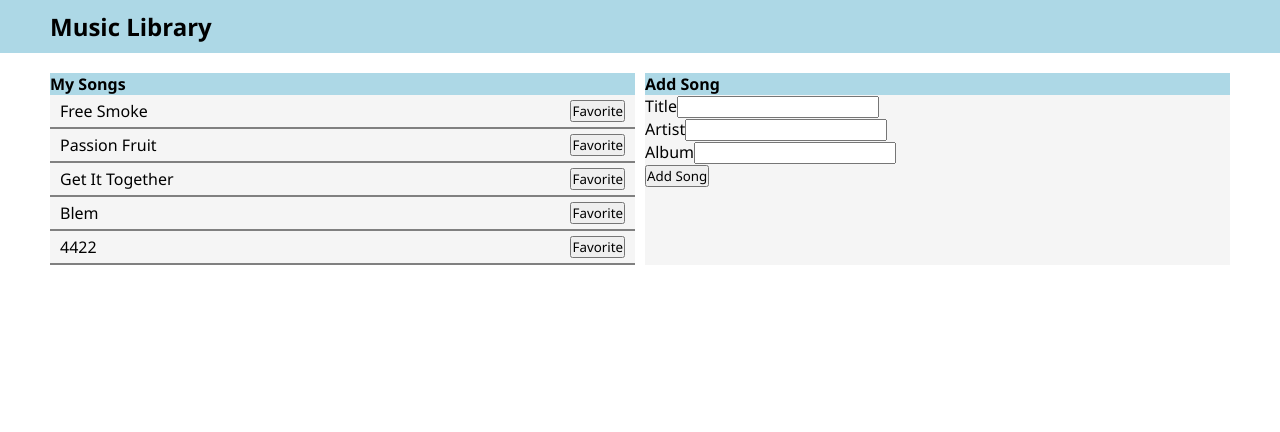
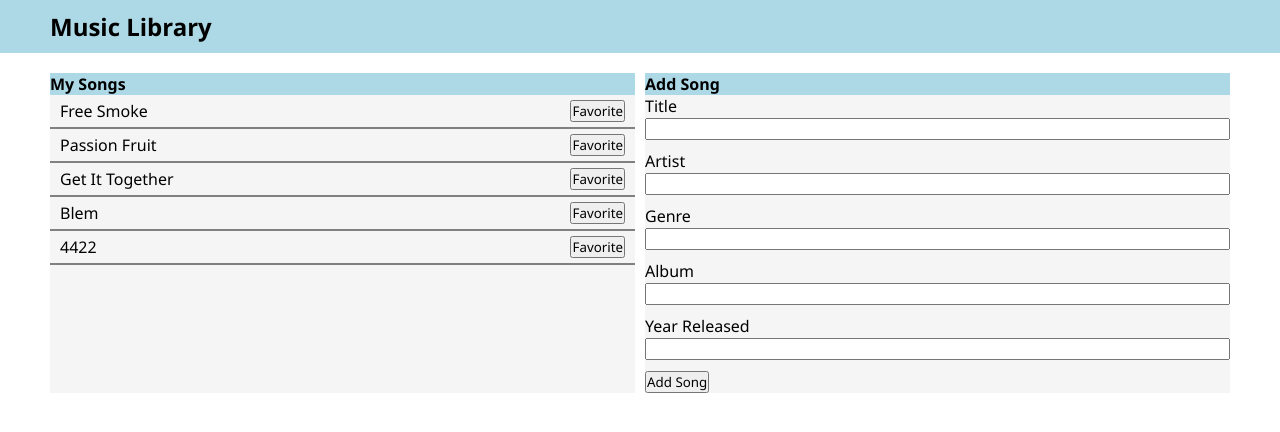
Before and after one commit to djackson5995/music-library-frontend, a React (Create React App) app: page / in a window 1280 px wide. Shown: the top 432 px of the page. Built offline with nearby package versions, Linux system fonts and the light colour scheme.

Commit message:
added more styling and used flexbox

```diff
--- a/src/components/NewSongAdded/NewSongAdded.jsx
+++ b/src/components/NewSongAdded/NewSongAdded.jsx
@@ -1,9 +1,12 @@
 import React, { useState } from "react";
+import TextField from "../TextField/TextField";
 
 const NewSong = ({ onNewSong }) => {
   const [title, setTitle] = useState("");
   const [artist, setArtist] = useState("");
   const [album, setAlbum] = useState("");
+  const [genre, setGenre] = useState("");
+  const [yearReleased, setYear] = useState("");
 
   const handleSubmit = (e) => {
     e.preventDefault();
@@ -18,18 +21,15 @@
   return (
     <form onSubmit={handleSubmit} className="flex-item">
       <h4>Add Song</h4>
-      <div>
-        <label>Title</label>
-        <input value={title} onChange={(e) => setTitle(e.target.value)} />
-      </div>
-      <div>
-        <label>Artist</label>
-        <input value={artist} onChange={(e) => setArtist(e.target.value)} />
-      </div>
-      <div>
-        <label>Album</label>
-        <input value={album} onChange={(e) => setAlbum(e.target.value)} />
-      </div>
+      <TextField lable="Title" value={title} onChange={setTitle} />
+      <TextField lable="Artist" value={artist} onChange={setArtist} />
+      <TextField lable="Genre" value={album} onChange={setAlbum} />
+      <TextField lable="Album" value={genre} onChange={setGenre} />
+      <TextField
+        lable="Year Released"
+        value={yearReleased}
+        onChange={setYear}
+      />
       <button type="submit">Add Song</button>
     </form>
   );
--- a/src/components/SongInfo/SongInfo.css
+++ b/src/components/SongInfo/SongInfo.css
@@ -0,0 +1,4 @@
+.date-item{
+    display: flex;
+    justify-content: space-between;
+}
--- a/src/components/SongInfo/SongInfo.jsx
+++ b/src/components/SongInfo/SongInfo.jsx
@@ -5,19 +5,19 @@
     songObj && (
       <div className="flex-item">
         <h4>{songObj.title}</h4>
-        <div>
+        <div className="data-item">
           <span>Artist</span>
           <span>{songObj.artist}</span>
         </div>
-        <div>
+        <div className="data-item">
           <span>Genre</span>
           <span>{songObj.genre}</span>
         </div>
-        <div>
+        <div className="data-item">
           <span>Album</span>
           <span>{songObj.album}</span>
         </div>
-        <div>
+        <div className="data-item">
           <span>Release Date </span>
           <span>{songObj.releaseDate}</span>
         </div>
--- /dev/null
+++ b/src/components/TextField/TextField.css
@@ -0,0 +1,10 @@
+.text-field{
+    margin-bottom: 10px;
+}
+
+.text-field label{
+    display: block;
+}
+.text-field input {
+    width: 100%;
+}
--- /dev/null
+++ b/src/components/TextField/TextField.jsx
@@ -0,0 +1,11 @@
+import "./TextField.css";
+const TextField = ({ lable, value, onChange }) => {
+  return (
+    <div className="text-field">
+      <label>{lable}</label>
+      <input value={value} onChange={(e) => onChange(e.target.value)} />
+    </div>
+  );
+};
+
+export default TextField;
```
